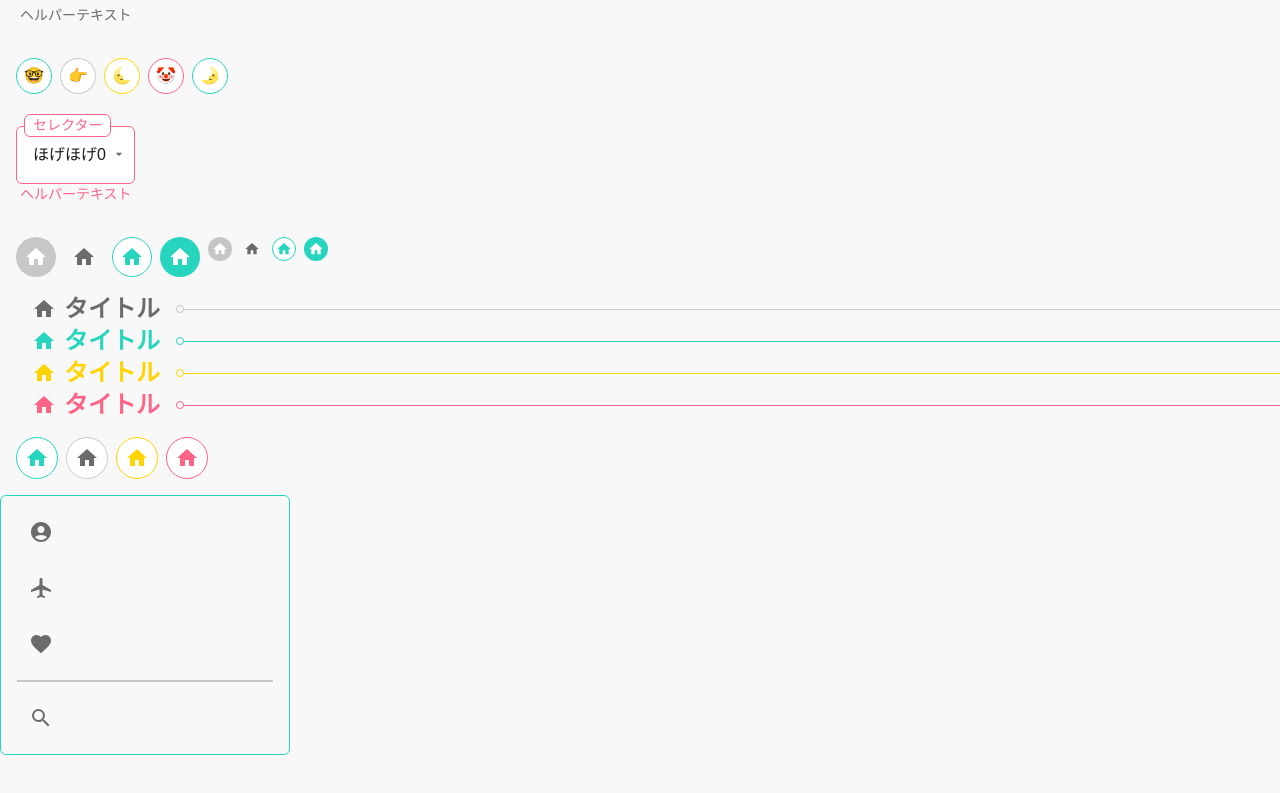
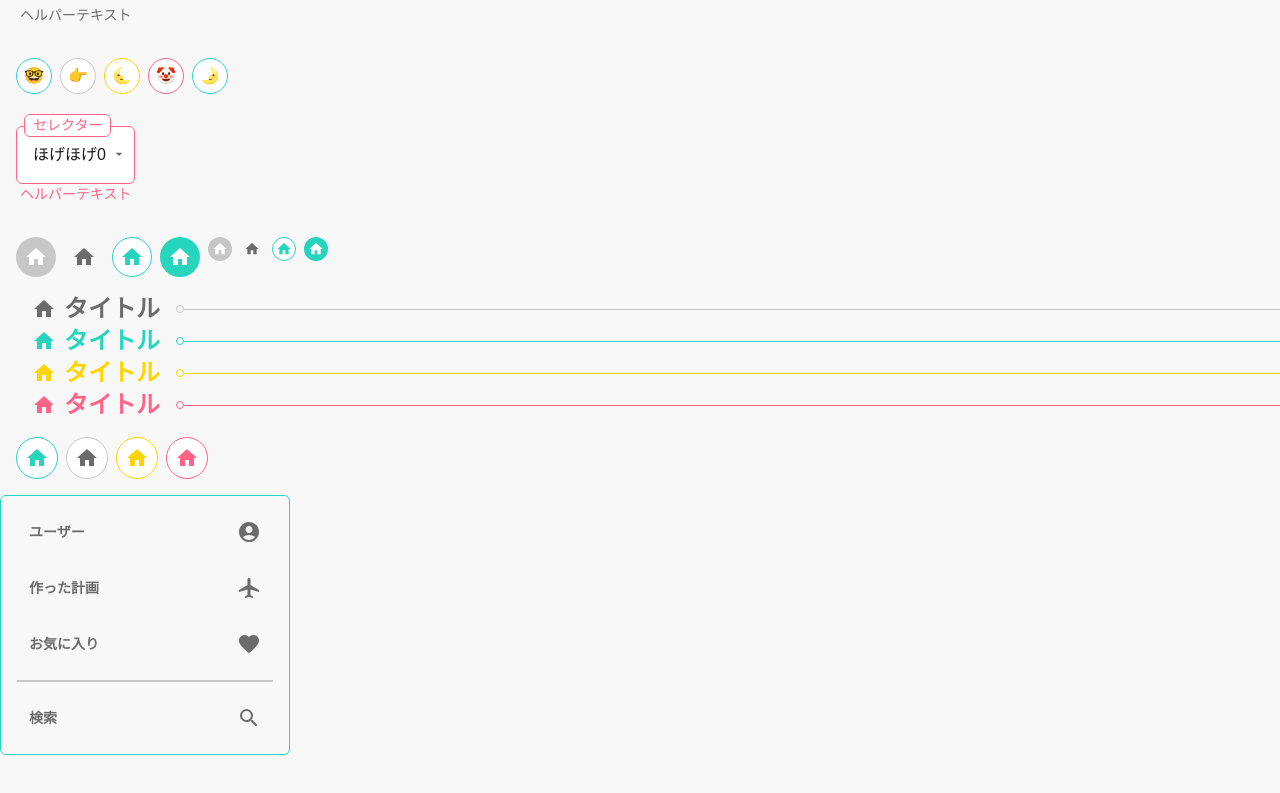
Before and after one commit to SOTA-swp/frontend, a Next.js app: page /dev in a window 1280 px wide. Shown: the part 422-1215 px from the top of the page. Built offline with nearby package versions, Linux system fonts and the light colour scheme.

Commit message:
🎨 childrenにボタンのテキストを入れる

```diff
--- a/components/Side.tsx
+++ b/components/Side.tsx
@@ -5,36 +5,26 @@ import {
   MdSearch,
 } from "react-icons/md";
 import CommonButton from "./CommonButton";
-import { hover } from "motion";
 
 function Side() {
   return (
     <div
       className={
         "rounded-md w-[290px] flex flex-col gap-4 py-4 px-4 border border-primary"
-      }
-    >
-      <CommonButton
-        text="ユーザー"
-        variant="text"
-        icon={<MdAccountCircle />}
-      ></CommonButton>
-      <CommonButton
-        text="作った計画"
-        variant="text"
-        icon={<MdAirplanemodeActive />}
-      ></CommonButton>
-      <CommonButton
-        text="お気に入り"
-        variant="text"
-        icon={<MdFavorite />}
-      ></CommonButton>
+      }>
+      <CommonButton variant="text" icon={<MdAccountCircle />}>
+        ユーザー
+      </CommonButton>
+      <CommonButton variant="text" icon={<MdAirplanemodeActive />}>
+        作った計画
+      </CommonButton>
+      <CommonButton variant="text" icon={<MdFavorite />}>
+        お気に入り
+      </CommonButton>
       <div className="h-px border border-border"></div>
-      <CommonButton
-        text="検索する"
-        variant="text"
-        icon={<MdSearch />}
-      ></CommonButton>
+      <CommonButton variant="text" icon={<MdSearch />}>
+        検索
+      </CommonButton>
     </div>
   );
 }
```
